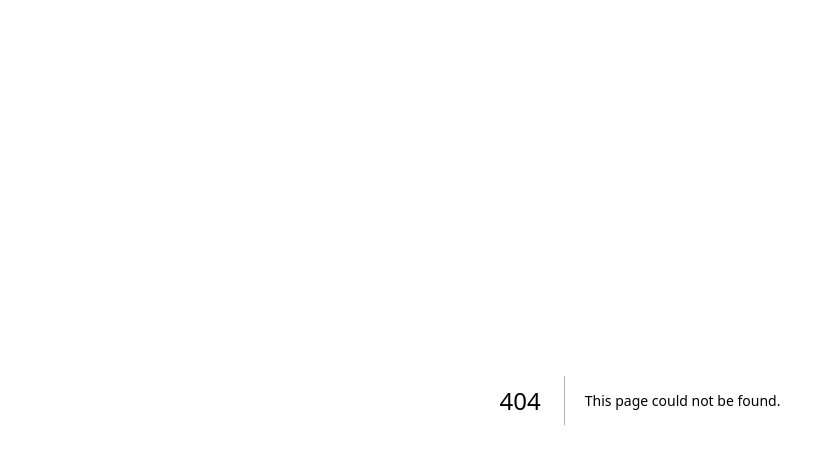
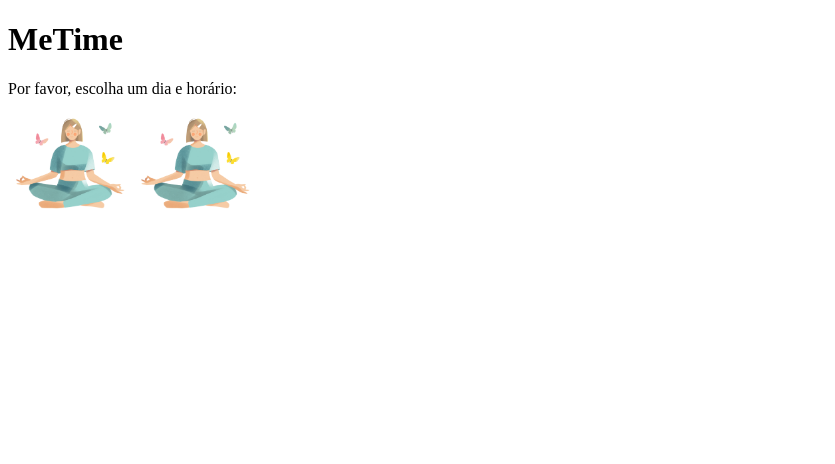
Before and after one commit to euukc/agendamento-online, a Next.js app: page /escolher-horario in a window 1280 px wide. Before the commit this address had no page. Shown: the top 464 px of the page, without its empty margins (0-835 px from the left). Built offline with nearby package versions, Linux system fonts and the light colour scheme.

Commit message:
feat: Adiciona a segunda tela da aplicação

```diff
--- /dev/null
+++ b/src/app/components/HeaderChooseTime.jsx
@@ -0,0 +1,17 @@
+import Image from "next/image"
+
+
+export default function HeaderChooseTime(){
+    return (
+        <header className="w-full h-[600px] md:h-[300px] flex items-center flex-col">
+            <div className="w-full ">
+                <h1 className='font-extrabold'><strong>MeTime</strong></h1>
+                <span>Por favor, escolha um dia e horário:</span>
+            </div>
+            <div className="w-full flex justify-between items-center">
+                <Image src="/woman-meditating.png" width={125} height={125}/>
+                <Image src="/woman-meditating.png" width={125} height={125}/>
+            </div>
+        </header>
+    )
+}
--- a/src/app/components/MainHome.jsx
+++ b/src/app/components/MainHome.jsx
@@ -1,6 +1,9 @@
 import Link from "next/link"
+import { useRouter } from "next/router"
 
 export default function MainHome(){
+
+
     return (
         <main>
             <div className="flex flex-col justify-center items-center text-center mb-[40px]">
@@ -9,7 +12,7 @@ export default function MainHome(){
             </div>
             <div className="flex justify-end md:justify-center pr-8">
                 <button className="border-2 border-transparent p-[10px] rounded-lg bg-[#FDCCC5] text-white w-[149px] font-extrabold">
-                    <Link href="/">Começar</Link>
+                    <Link href="/escolher-horario">Agendar</Link>
                 </button>
             </div>
         </main>
--- /dev/null
+++ b/src/pages/escolher-horario.jsx
@@ -0,0 +1,13 @@
+import HeaderChooseTime from "@/app/components/HeaderChooseTime"
+
+
+export default function escolherHorario(){
+    return (
+        <main className="w-full h-full justify-center items-center">
+            <header className="w-full h-full flex justify-center items-center">
+                <HeaderChooseTime />
+            </header>
+
+        </main>
+    )
+}
```
